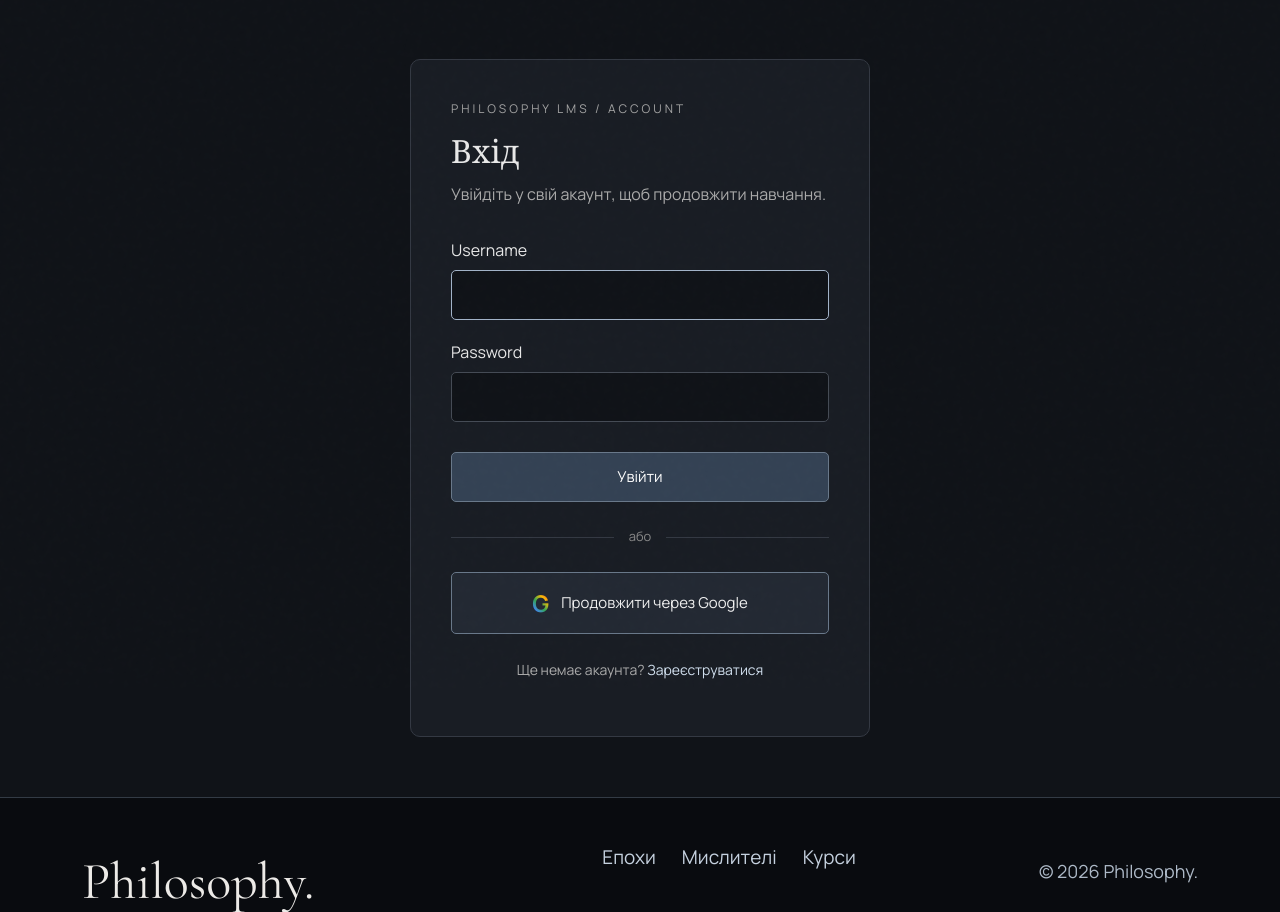
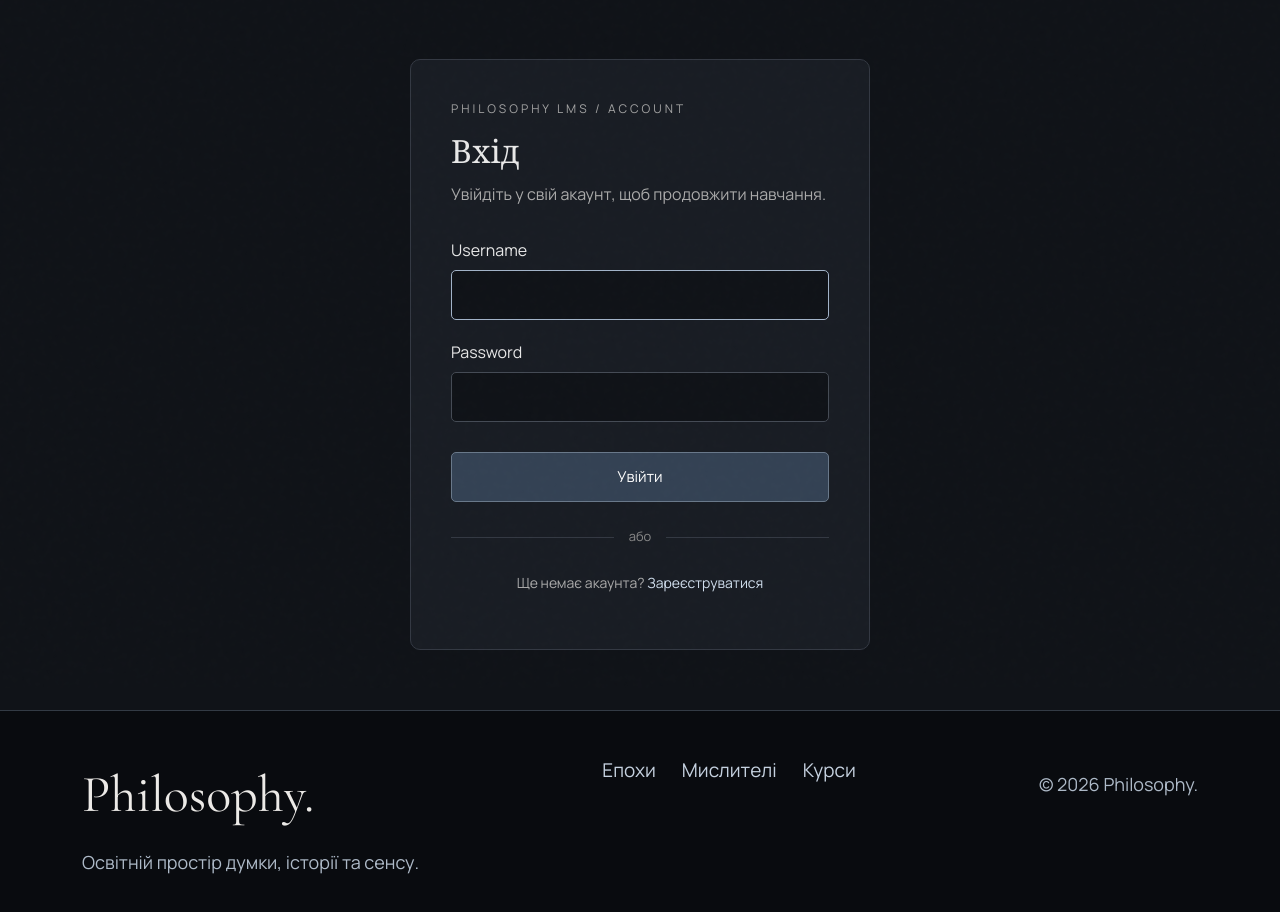
Before and after one commit to Ferentss/philosophypython, a Django app: page /users/login/ in a window 1280 px wide. Shown: the part 112-1024 px from the top of the page. After the commit the page ends 986 px from the top, so only its background shows below. Run offline with Django 5.2, Linux system fonts and the light colour scheme.

Commit message:
видалення регестрацію через gmail та виправлення помилок

```diff
--- a/templates/users/login.html
+++ b/templates/users/login.html
@@ -238,31 +238,6 @@
         <div class="login-divider">
             або
         </div>
-
-        <!-- Вхід через Google -->
-        <form method="post"
-              action="{% url 'social:begin' 'google-oauth2' %}">
-
-            {% csrf_token %}
-
-            <input type="hidden"
-                   name="next"
-                   value="{{ next|default:dashboard_url }}">
-
-            <button type="submit"
-                    class="google-button">
-
-                <span class="google-icon"
-                      aria-hidden="true">G</span>
-
-                <span>
-                    Продовжити через Google
-                </span>
-
-            </button>
-
-        </form>
-
         <p class="login-footer">
             Ще немає акаунта?
             <a href="{% url 'users:register' %}">
--- a/users/views.py
+++ b/users/views.py
@@ -20,7 +20,7 @@ def register(request):
             user = form.save()
 
             # Автоматичний вхід після реєстрації
-            login(request, user)
+            login(request, user, backend="django.contrib.auth.backends.ModelBackend")
 
             return redirect("users:dashboard")
 
```
